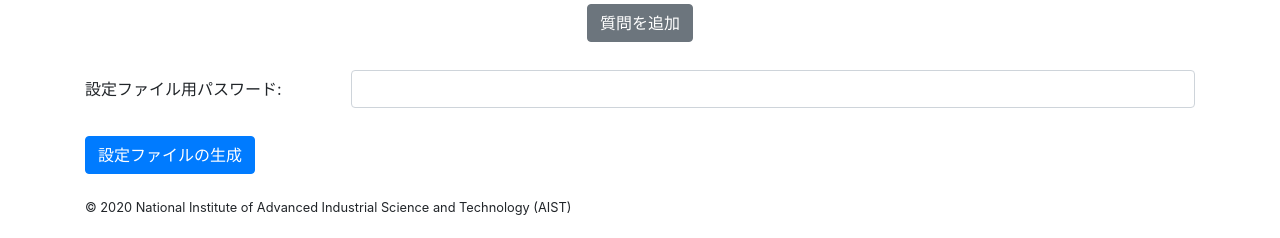
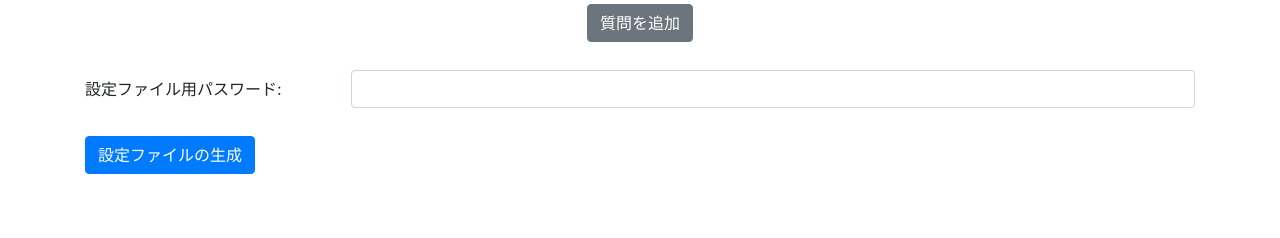
Before and after one commit to aistairc/voteclustering_aist, a Django app: page /ja/make_enquete_setting/ in a window 1280 px wide. Shown: the part 1228-1466 px from the top of the page. After the commit the page ends 1402 px from the top, so only its background shows below. Run offline with Django 3.2, Linux system fonts and the light colour scheme; parts of the project's set-up code (start-up, migrations or seed data) failed here and were passed over; some libraries are stand-ins or nearby versions.

Commit message:
産総研のコピーライトを削除

```diff
--- a/django/AIST_survey/templates/AIST_survey/top.html
+++ b/django/AIST_survey/templates/AIST_survey/top.html
@@ -31,6 +31,6 @@
     </div>
   </div>
   <div>
-    <small class="copyright">&copy; 2020 National Institute of Advanced Industrial Science and Technology (AIST)</small>
+    <small class="copyright"></small>
   </div>
 </div>
--- a/django/make_enquete_setting/templates/make_enquete_setting/base.html
+++ b/django/make_enquete_setting/templates/make_enquete_setting/base.html
@@ -132,7 +132,7 @@
     {% endcompress %}
     <footer class="footer">
       <div class="container">
-        <small class="copyright">&copy; 2020 National Institute of Advanced Industrial Science and Technology (AIST)</small>
+        <small class="copyright"></small>
       </div>
     </footer>
   </body>
--- a/django/src/voteclustering/page/top.vue
+++ b/django/src/voteclustering/page/top.vue
@@ -50,8 +50,7 @@
             </div>
         </div>
 
-        <small class="copyright text-align-center">&copy; 2020 National Institute of Advanced Industrial Science and
-            Technology (AIST)
+        <small class="copyright text-align-center">
         </small>
     </div>
 </template>
```
